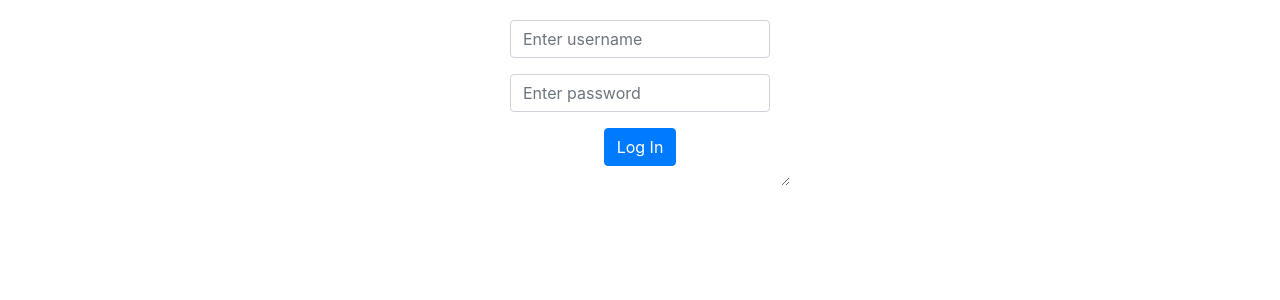
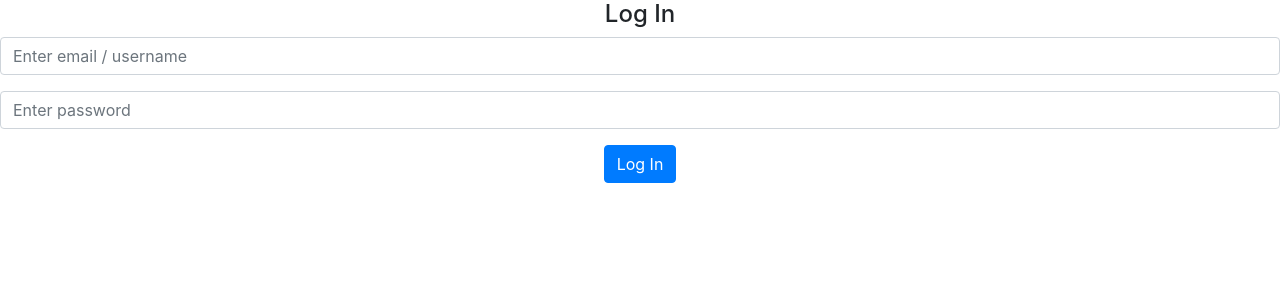
Before and after one commit to pharia-le/productivity-front-end, a React (Create React App) app: page /login in a window 1280 px wide. Shown: the top 300 px of the page. Built offline with nearby package versions, Linux system fonts and the light colour scheme; no server answers.

Commit message:
Update to allow user login by email.

```diff
--- a/src/components/auth/Login.js
+++ b/src/components/auth/Login.js
@@ -23,12 +23,13 @@ const Login = ({ login, loginFormData, updateLoginForm, history }) => {
     }
 
     return (
-        <Form className="auth-form" onSubmit={handleOnSubmit}>
+        <Form className="auth-form" className="centered" onSubmit={handleOnSubmit}>
+            <h4>Log In</h4>
             <Form.Group>
                 <Form.Control
                     type="text"
-                    name="username"
-                    placeholder="Enter username"
+                    name="user_credential"
+                    placeholder="Enter email / username"
                     value={loginFormData.username}
                     onChange={handleInputChange}
                 />
--- a/src/reducers/loginForm.js
+++ b/src/reducers/loginForm.js
@@ -1,5 +1,5 @@
 const initialState = {
-    username: "",
+    user_credential: "",
     password: ""
 }
 
```
